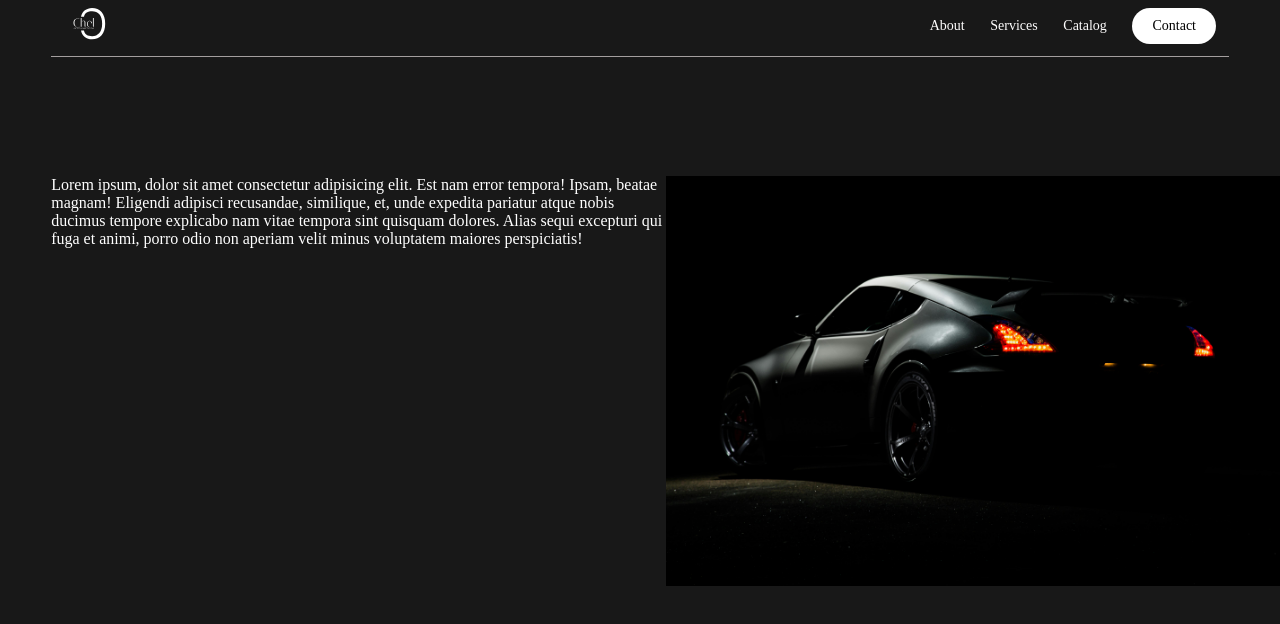
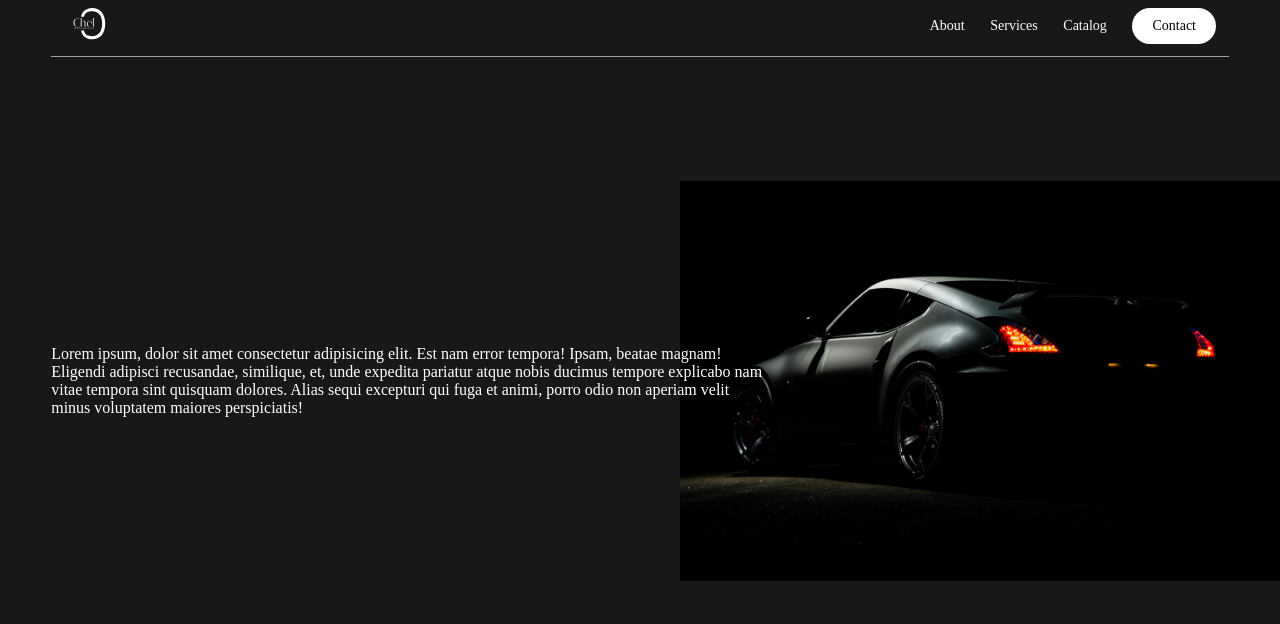
Before and after one commit to Lovethrech/car-commerce-landing-page, a Vue app: page / in a window 1280 px wide. Shown: the top 624 px of the page. Built offline with nearby package versions, Linux system fonts and the light colour scheme.

Commit message:
working on the mid-section...

```diff
--- a/src/components/LMSImg.vue
+++ /dev/null
@@ -1,14 +0,0 @@
-<style scoped>
-.ctn, .ctn img{
-    width:100%;
-    height:100%;
-}
-
-</style>
-
-
-<template>
-    <div class="ctn">
-        <img src="/pex.jpg" alt="">
-    </div>
-</template>
--- a/src/components/LMSText.vue
+++ b/src/components/LMSText.vue
@@ -1,7 +1,6 @@
 <style scoped>
 .ctn{
-    height:100vh;
-    margin:0 0 0 4vw;
+    margin:0 40vw 0 4vw;
     display:flex;
     justify-content: center;
     place-items:center;
--- a/src/components/LandingMainSection.vue
+++ b/src/components/LandingMainSection.vue
@@ -1,21 +1,22 @@
 <script setup>
 import LMSText from "@/components/LMSText.vue";
-import LMSImg from "@/components/LMSImg.vue";
 </script>
 
 <style scoped>
+.ctn, .main-ctn{
+    width:100%;
+    height:100%;
+}
 .ctn{
     display:flex;
     justify-content: center;
     place-items:center;
-    width:100%;
-    height:100%;
     background: transparent;
     color:white;
 }
 .main-ctn{
     display:flex;
-
+    background: url("/pex.jpg") right/600px no-repeat;
 }
 </style>
 
@@ -23,7 +24,6 @@ import LMSImg from "@/components/LMSImg.vue";
     <div class="ctn">
         <div class="main-ctn">
             <LMSText></LMSText>
-            <LMSImg></LMSImg>
         </div>
     </div>
 </template>
```
